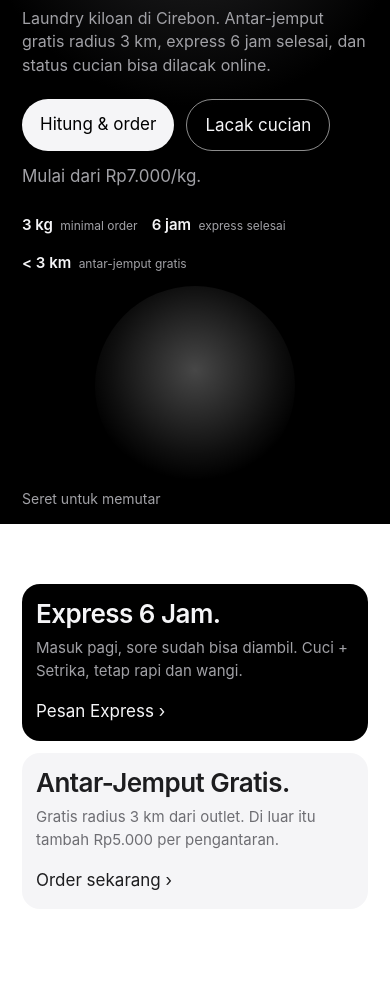
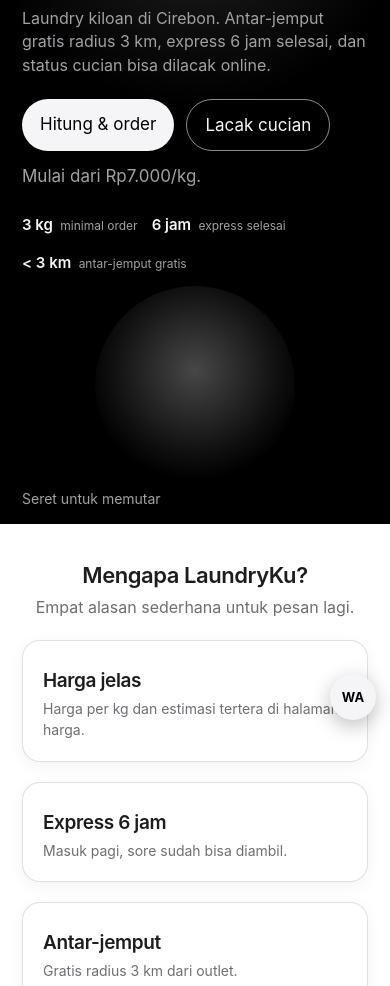
Before and after one commit to booiyk/laundryku, a plain HTML site: page index.html in a window 390 px wide. Shown: the part 110-1096 px from the top of the page. Drawn offline with nearby package versions, Linux system fonts and the light colour scheme.

Commit message:
refactor: buang tile duplikat & footer teknis, tambah WA mengambang + OG meta

```diff
--- a/index.html
+++ b/index.html
@@ -6,7 +6,11 @@
 <title>LaundryKu — Laundry Kiloan Cepat, Bersih &amp; Wangi</title>
 <meta name="description" content="LaundryKu — laundry kiloan di Cirebon. Cuci kering, cuci + setrika, express 6 jam. Antar-jemput gratis, lacak cucian online, order via WhatsApp.">
 <meta name="theme-color" content="#000000">
-<link rel="stylesheet" href="style.css?v=6.9">
+<meta property="og:type" content="website">
+<meta property="og:title" content="LaundryKu — Laundry Kiloan di Cirebon">
+<meta property="og:description" content="Cuci kering, cuci + setrika, express 6 jam. Antar-jemput gratis radius 3 km dan lacak status cucian.">
+<meta property="og:image" content="https://booiyk.github.io/laundryku/assets/gallery/towels.jpg">
+<link rel="stylesheet" href="style.css?v=7.0">
 <script type="importmap">
 { "imports": { "three": "./assets/vendor/three.module.js" } }
 </script>
@@ -31,7 +35,7 @@
   <!-- Hero hitam — headline + mesin cuci 3D sebagai produk, gelembung Three.js -->
   <section class="hero section-black">
     <canvas id="bubbles" aria-hidden="true"></canvas>
-    <div class="hero-inner reveal">
+    <div class="hero-inner">
       <h1>Cucian bersih, wangi, selesai tepat waktu.</h1>
       <p class="subhead">Laundry kiloan di Cirebon. Antar-jemput gratis radius 3 km, express 6 jam selesai, dan status cucian bisa dilacak online.</p>
       <div class="hero-links">
@@ -51,24 +55,6 @@
     </div>
   </section>
 
-
-  <!-- Tile promo 2 kolom -->
-  <section class="tiles">
-    <div class="wrap reveal">
-      <div class="tiles-grid">
-        <a class="tile tile-dark" href="#order">
-          <h2>Express 6 Jam.</h2>
-          <p>Masuk pagi, sore sudah bisa diambil. Cuci + Setrika, tetap rapi dan wangi.</p>
-          <span class="tile-link">Pesan Express</span>
-        </a>
-        <a class="tile tile-light" href="#order">
-          <h2>Antar-Jemput Gratis.</h2>
-          <p>Gratis radius 3 km dari outlet. Di luar itu tambah Rp5.000 per pengantaran.</p>
-          <span class="tile-link">Order sekarang</span>
-        </a>
-      </div>
-    </div>
-  </section>
 
   <!-- Kenapa LaundryKu -->
   <section class="why">
@@ -298,17 +284,18 @@
   </section>
 </main>
 
+<a class="wa-fab" href="https://wa.me/6281234567890" target="_blank" rel="noopener" aria-label="Order via WhatsApp">WA</a>
+
 <footer>
   <div class="wrap">
     <p>LaundryKu — Jl. Contoh No. 12, Cirebon. Buka setiap hari 08.00–21.00.</p>
     <div class="foot-links">
-      <a href="https://wa.me/6281234567890">WhatsApp: 0812-3456-7890</a>
+      <a href="https://wa.me/6281234567890" rel="noopener">WhatsApp: 0812-3456-7890</a>
       <a href="#top">Instagram: @laundryku</a>
     </div>
     <hr>
-    <p>Web demo / project portfolio. Nomor WhatsApp di atas masih contoh, ganti di <code>script.js</code> (WA_NUMBER) sebelum dipakai beneran.</p>
-    <p>Dibangun dengan Three.js (gelembung 3D) dan Zdog (mesin cuci 3D), dari daftar 20 repo video/3D shmidtqq. Video promo dirender dengan Remotion + FFmpeg, aset 3D disiapkan di Blender.</p>
-    <p>Copyright © 2026 LaundryKu. Project demo. Dibuat sebagai latihan web laundry.</p>
+    <p>Web demo / project portfolio. Nomor WhatsApp masih contoh — ganti di <code>script.js</code> (WA_NUMBER) sebelum dipakai.</p>
+    <p>Copyright © 2026 LaundryKu.</p>
   </div>
 </footer>
 
--- a/style.css
+++ b/style.css
@@ -67,6 +67,8 @@ h2 { font-size: clamp(30px, 4vw, 56px); margin-bottom: 8px; }
 .btn-light:hover { background: #fff; }
 .btn-outline { background: transparent; color: #f5f5f7; border: 1px solid rgba(255, 255, 255, 0.55); }
 .btn-outline:hover { background: #f5f5f7; color: #000; }
+.wa-fab { position: fixed; right: 18px; bottom: 18px; z-index: 30; width: 52px; height: 52px; border-radius: 50%; background: #f5f5f7; color: #000; box-shadow: 0 6px 20px rgba(0, 0, 0, 0.25); display: grid; place-items: center; text-decoration: none; font-size: 13px; font-weight: 700; transition: transform 0.2s ease; }
+.wa-fab:hover { transform: translateY(-3px); }
 .btn-wide { width: 100%; padding: 16px; }
 
 section { padding: 64px 0; scroll-margin-top: 48px; }
@@ -207,42 +209,26 @@ footer .foot-links a:hover { text-decoration: underline; }
 @keyframes rise { from { opacity: 0; transform: translateY(12px); } to { opacity: 1; transform: none; } }
 .js .reveal.visible .how-grid > *,
 .js .reveal.visible .gallery-grid > *,
-.js .reveal.visible .quotes > *,
-.js .reveal.visible .tiles-grid > * { animation: rise 0.5s ease both; }
+.js .reveal.visible .quotes > * { animation: rise 0.5s ease both; }
 .js .reveal.visible .how-grid > :nth-child(2),
 .js .reveal.visible .gallery-grid > :nth-child(2),
-.js .reveal.visible .quotes > :nth-child(2),
-.js .reveal.visible .tiles-grid > :nth-child(2) { animation-delay: 0.08s; }
+.js .reveal.visible .quotes > :nth-child(2) { animation-delay: 0.08s; }
 .js .reveal.visible .how-grid > :nth-child(3),
 .js .reveal.visible .gallery-grid > :nth-child(3),
-.js .reveal.visible .quotes > :nth-child(3),
-.js .reveal.visible .tiles-grid > :nth-child(3) { animation-delay: 0.16s; }
+.js .reveal.visible .quotes > :nth-child(3) { animation-delay: 0.16s; }
 .js .reveal.visible .how-grid > :nth-child(4) { animation-delay: 0.24s; }
 
 /* Sentuhan halus saat disorong / dihover */
-.menu-row, .tile, .gallery figure, .faq details { transition: transform 0.25s ease, box-shadow 0.25s ease; }
+.menu-row, .gallery figure, .faq details { transition: transform 0.25s ease, box-shadow 0.25s ease; }
 .menu-row:hover h3 { transform: translateX(6px); }
 .menu-row h3 { transition: transform 0.25s ease; }
-.tile:hover, .faq details:hover { transform: translateY(-3px); }
-.tile:hover { box-shadow: 0 12px 28px rgba(0, 0, 0, 0.12); }
+.faq details:hover { transform: translateY(-3px); }
 .gallery img { transition: transform 0.4s ease, filter 0.4s ease; }
 .gallery figure:hover img { transform: scale(1.03); filter: grayscale(0.15); }
 .btn { transition: transform 0.2s ease, box-shadow 0.2s ease, background-color 0.2s ease; }
 .btn:hover { transform: translateY(-2px); box-shadow: 0 8px 18px rgba(0, 0, 0, 0.18); }
 .btn:active { transform: translateY(0); }
 .step-btn:active { transform: scale(0.9); }
-
-/* ---------- Tile promo 2 kolom (v5) ---------- */
-.tiles-grid { display: grid; grid-template-columns: 1fr 1fr; gap: 12px; margin-top: 20px; }
-.tile { border-radius: var(--radius); padding: 20px; display: flex; flex-direction: column; justify-content: flex-end; text-align: left; text-decoration: none; }
-.tile h2 { font-size: clamp(28px, 3vw, 36px); margin-bottom: 8px; }
-.tile p { font-size: 17px; line-height: 1.55; max-width: 42ch; }
-.tile .tile-link { margin-top: 16px; font-size: 17px; }
-.tile .tile-link::after { content: " ›"; }
-.tile-dark { background: #000; color: #f5f5f7; }
-.tile-dark p { color: var(--gray-light); }
-.tile-light { background: var(--bg-gray); color: var(--ink); }
-.tile-light p { color: var(--gray); }
 
 /* ---------- Galeri hasil cucian (v5) ---------- */
 .gallery-grid { display: grid; grid-template-columns: repeat(3, 1fr); gap: 16px; margin-top: 20px; }
@@ -272,16 +258,12 @@ footer .foot-links a:hover { text-decoration: underline; }
   .total-box strong { font-size: 32px; }
   .quotes blockquote p { font-size: 17px; }
   .faq summary { font-size: 17px; }
-  .tile h2 { font-size: 26px; }
-  .tile p { font-size: 15px; }
   .how-grid { grid-template-columns: 1fr 1fr; gap: 20px; }
   .how-grid h3 { font-size: 19px; }
   .how-grid p { font-size: 14px; }
-  .tiles-grid { grid-template-columns: 1fr; }
   .quotes { grid-template-columns: 1fr; }
   .gallery-grid { grid-template-columns: repeat(2, 1fr); }
   .gallery figcaption { font-size: 14px; }
-  .tile { min-height: 0; padding: 16px 14px; }
   .menu-row { grid-template-columns: 1fr; gap: 2px; padding: 8px 0; }
   .menu-row h3 { font-size: 19px; }
   .menu-row .price { grid-row: auto; grid-column: 1; font-size: 19px; }
@@ -298,6 +280,7 @@ footer .foot-links a:hover { text-decoration: underline; }
   .how-grid { grid-template-columns: 1fr; }
   .gallery-grid { grid-template-columns: 1fr; }
   .hero-stats span { border-left: 0; padding-left: 0; }
+  .wa-fab { right: 14px; bottom: 14px; width: 46px; height: 46px; }
   .hero-links a { font-size: 17px; }
   /* Tabel harga dipampat supaya tidak melebar di layar ~320px */
   .pricing th, .pricing td { font-size: 14px; padding: 8px 2px; }
```
